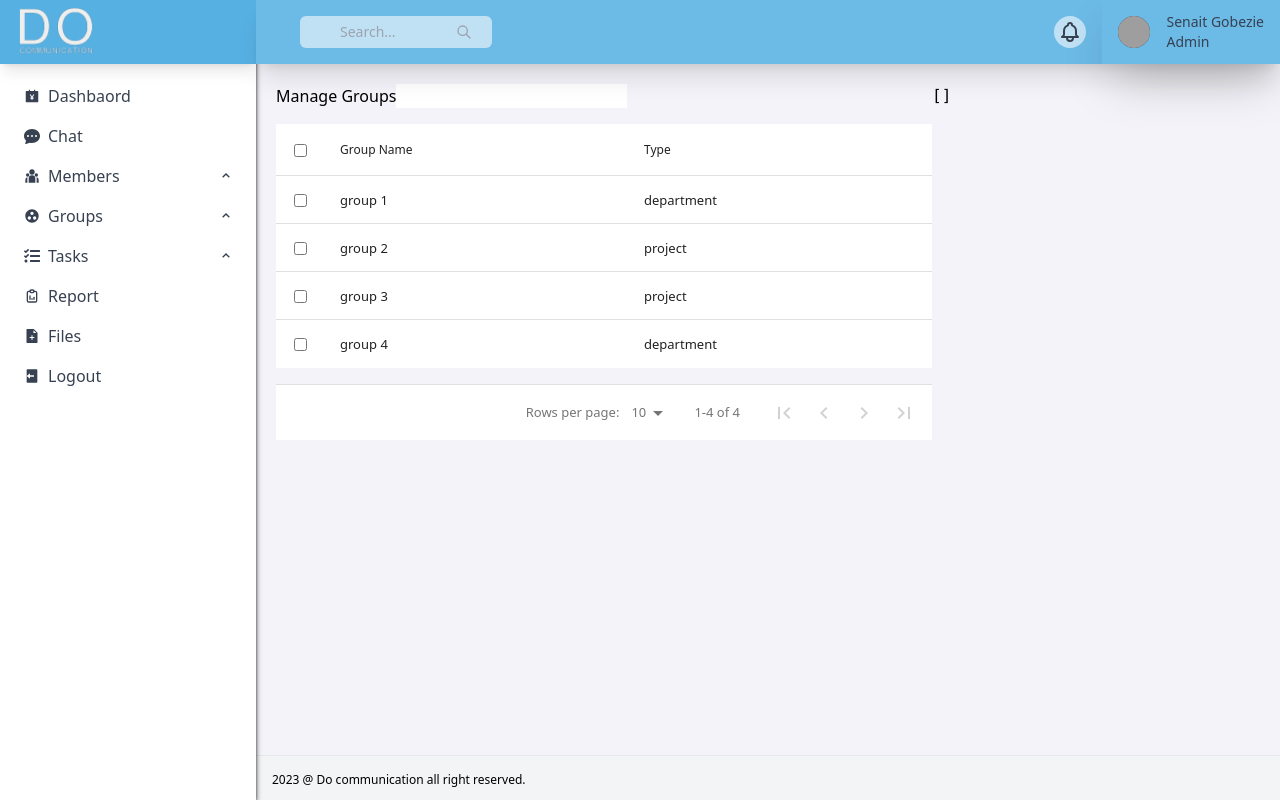
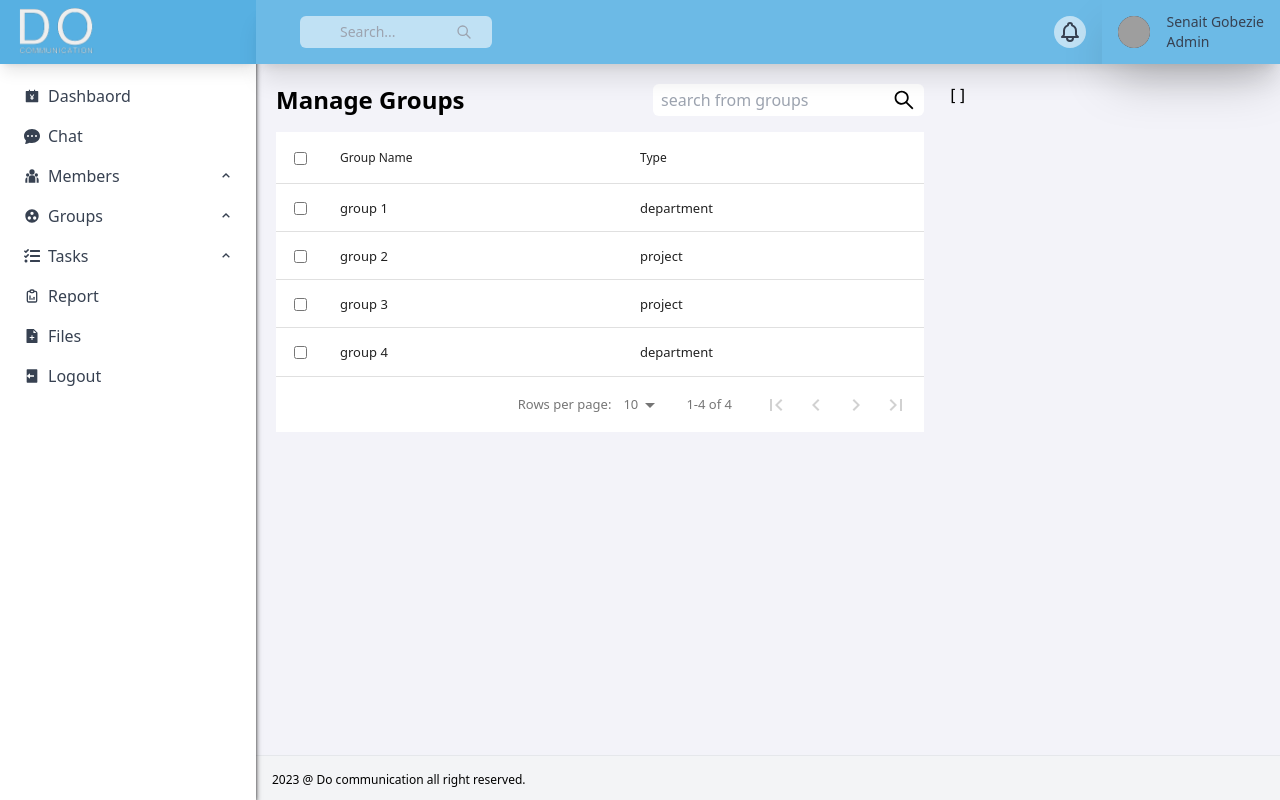
Before and after one commit to do-communication/do-communication, a Next.js app: page /admin/groups/manage in a window 1280 px wide. Built offline with nearby package versions, Linux system fonts and the light colour scheme; grey boxes are pictures that could not be loaded.

Commit message:
search input

```diff
--- a/src/pages/admin/groups/manage.jsx
+++ b/src/pages/admin/groups/manage.jsx
@@ -2,25 +2,25 @@ import AdminLayout from "@/components/layouts/AdminLayout/AdminLayout";
 import { allGroups } from "@/mock/groups";
 import { useState, useEffect, useCallback } from "react";
 import DataTable from "react-data-table-component";
-
+import { AiOutlineSearch } from "react-icons/ai";
 const ManageGroup = () => {
   const [groups, setGroups] = useState(allGroups);
   const [search, setSearch] = useState("");
   const [selectedRows, setSelectedRows] = useState([]);
 
   // search for groups using group name
-  // useEffect(() => {
-  //   const filteredData = allGroups.filter(
-  //     (item) =>
-  //       item.name && item.name.toLowerCase().includes(search.toLowerCase())
-  //   );
+  useEffect(() => {
+    const filteredData = allGroups.filter(
+      (item) =>
+        item.name && item.name.toLowerCase().includes(search.toLowerCase())
+    );
 
-  //   if (search) {
-  //     setGroups(filteredData);
-  //   } else {
-  //     setGroups(allGroups);
-  //   }
-  // }, [search]);
+    if (search) {
+      setGroups(filteredData);
+    } else {
+      setGroups(allGroups);
+    }
+  }, [search]);
 
   const columns = [
     {
@@ -40,15 +40,20 @@ const ManageGroup = () => {
 
   return (
     <AdminLayout>
-      <div className="grid grid-cols-3">
-        <div className="flex flex-col col-span-2 gap-4">
-          <div className="flex">
-            <h1>Manage Groups</h1>
-            <input
-              type="search"
-              value={search}
-              onChange={(e) => setGroups(e.target.value)}
-            />
+      <div className="grid grid-cols-3 gap-x-6">
+        <div className="col-span-2">
+          <div className="flex items-center justify-between mb-4">
+            <h1 className="text-2xl font-semibold">Manage Groups</h1>
+            <div className="flex pr-2 bg-white border-gray-700 rounded-md ">
+              <input
+                type="search"
+                value={search}
+                onChange={(e) => setSearch(e.target.value)}
+                className="py-1 pl-2 bg-transparent outline-none"
+                placeholder="search from groups"
+              />
+              <AiOutlineSearch className="w-6 h-auto" />
+            </div>
           </div>
           <DataTable
             columns={columns}
```
